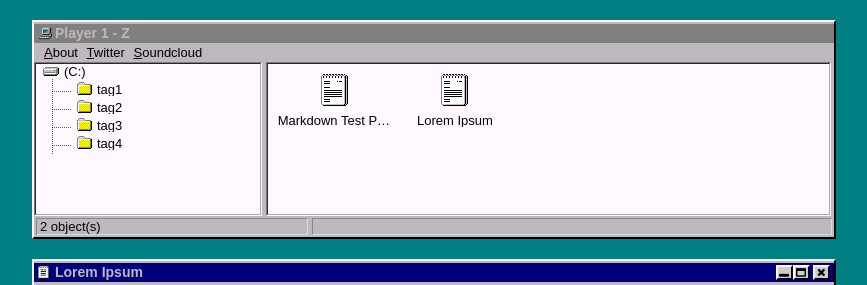
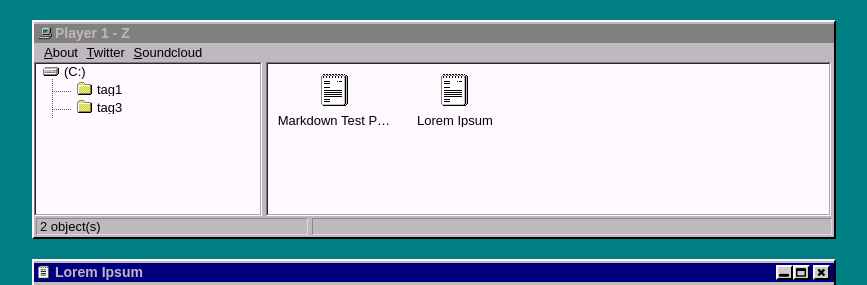
Before and after one commit to player1-Z/player1-Z.github.io, a Jekyll site: the page built from _posts/2017-08-31-lorem-ipsum.md, in a window 1280 px wide. Shown: the top 285 px of the page, without its empty margins (206-1073 px from the left). Built offline with Jekyll 4.4.1, drawn with Linux system fonts in a browser that asks for light colours.

Commit message:
Update 2017-08-31-lorem-ipsum.md

```diff
--- a/_posts/2017-08-31-lorem-ipsum.md
+++ b/_posts/2017-08-31-lorem-ipsum.md
@@ -1,7 +1,7 @@
 ---
 layout: default
 title: "Lorem Ipsum"
-tags: tag1 tag2 tag3 tag4
+tags:
 ---
 
 ## Lorem Ipsum
```
